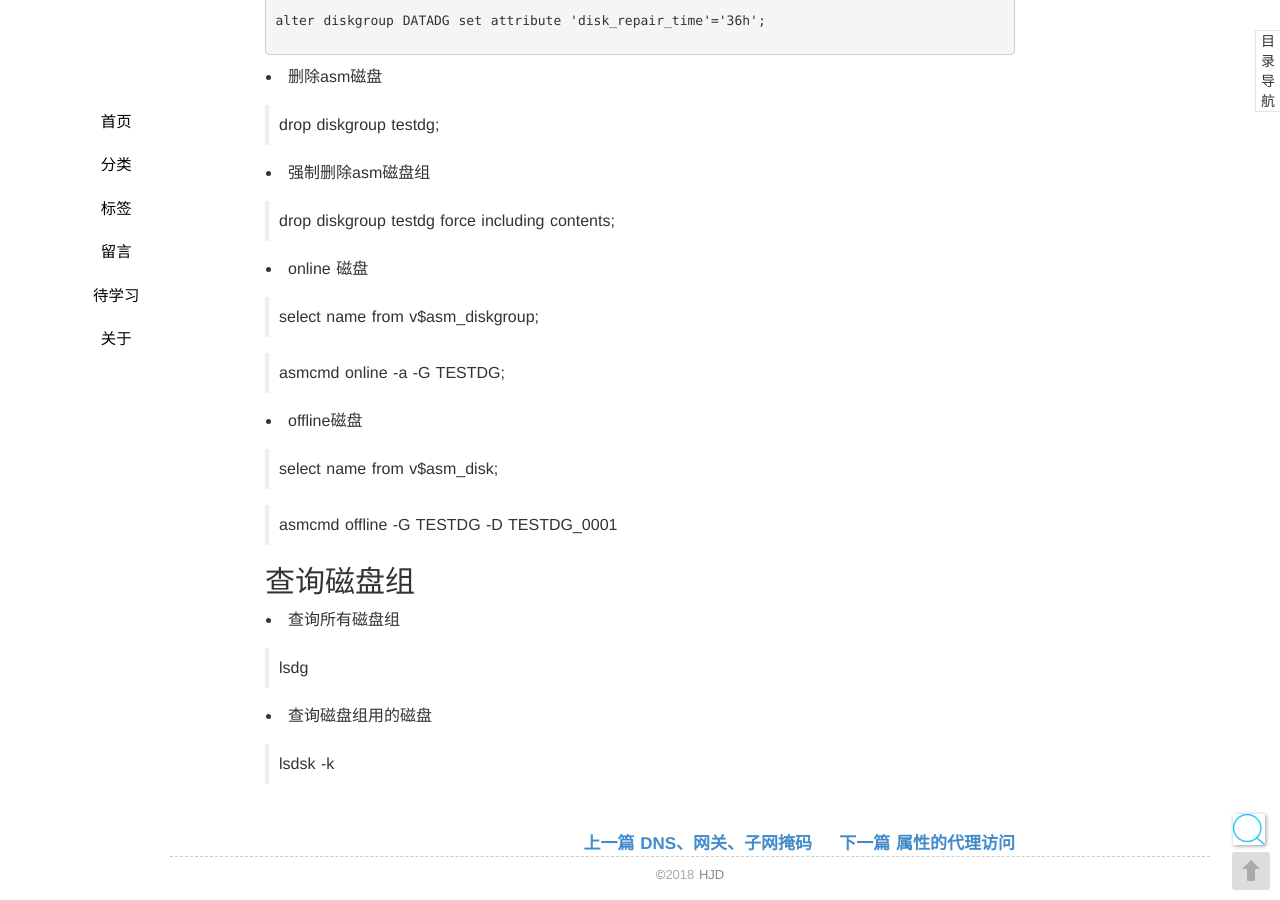
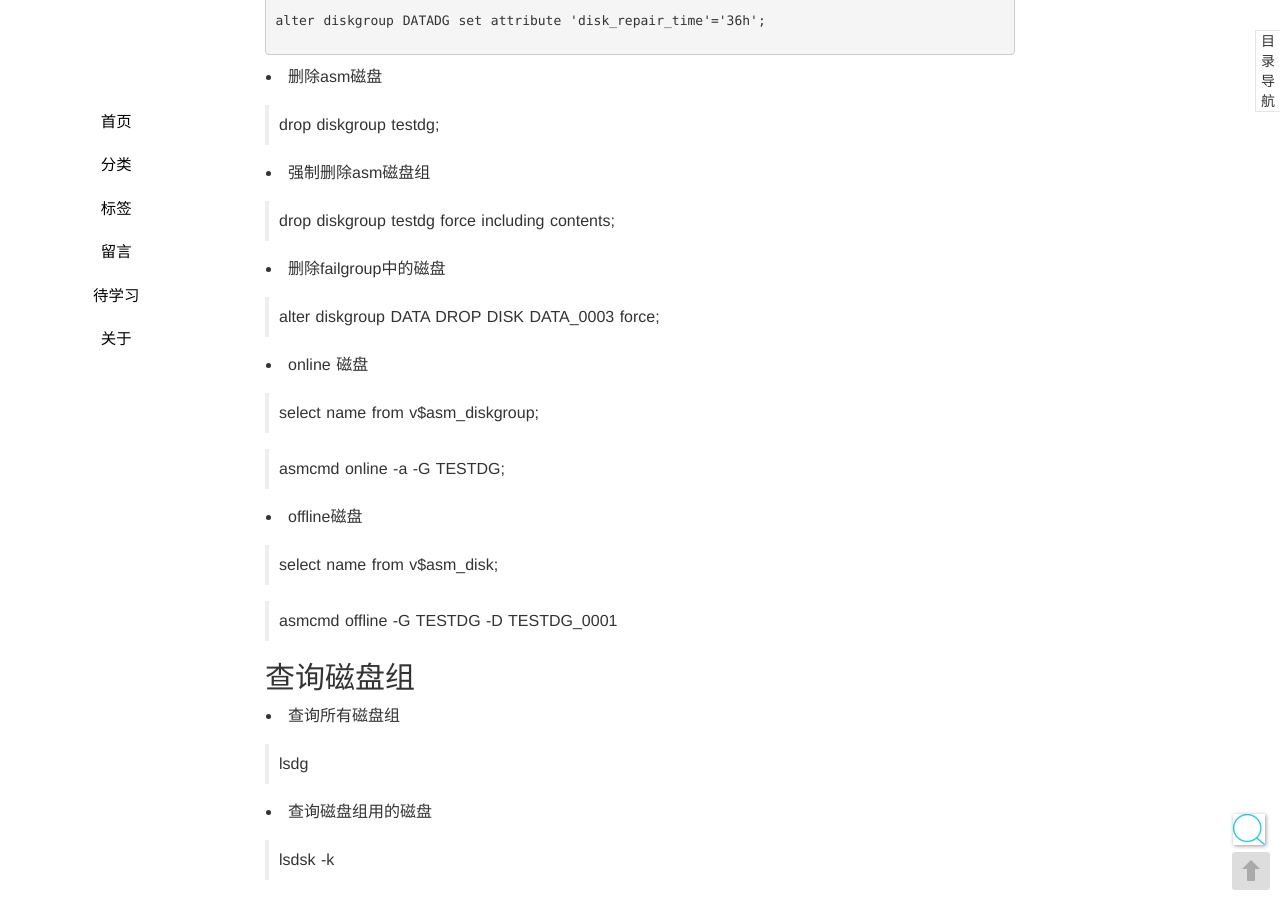
Before and after one commit to seekplum/seekplum.github.io, a Jekyll site: the page built from _posts/2018-04-13-oracle-command.md, in a window 1280 px wide and 900 px high, scrolled down 6949 px. Built offline with Jekyll 4.4.1, drawn with Linux system fonts in a browser that asks for light colours; comment, search, counter and statistics services are not loaded.

Commit message:
删除asm failgroup

```diff
--- a/_posts/2018-04-13-oracle-command.md
+++ b/_posts/2018-04-13-oracle-command.md
@@ -313,6 +313,10 @@ alter diskgroup DATADG set attribute 'disk_repair_time'='36h';
 
 > drop diskgroup testdg force including contents;
 
+* 删除failgroup中的磁盘
+
+> alter diskgroup DATA DROP DISK DATA_0003 force;
+
 * online 磁盘
 
 > select name from v$asm_diskgroup;
```
